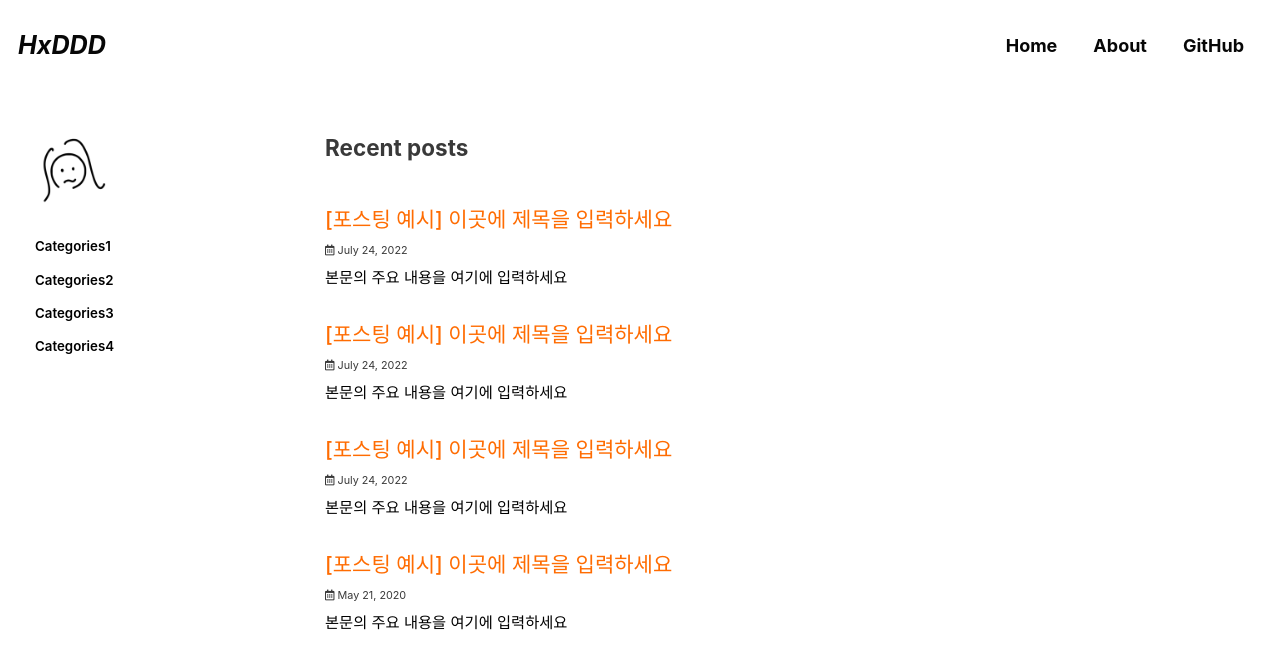
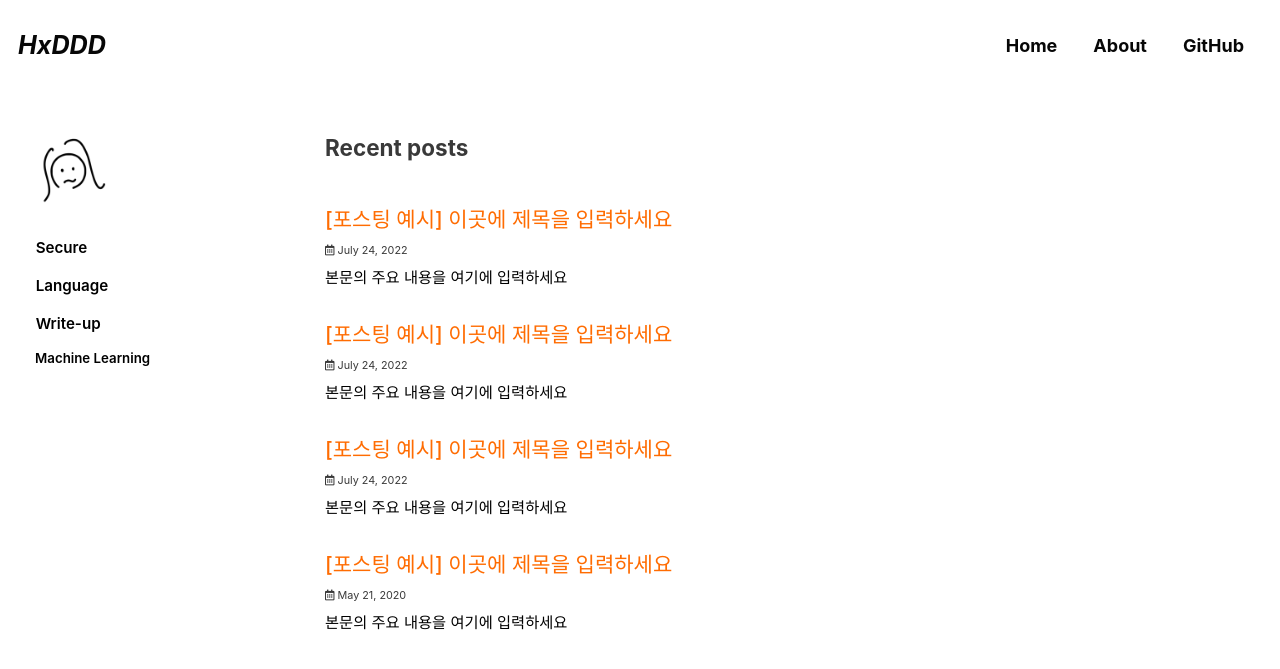
Before and after one commit to HxDDD/HxDDD.github.io, a Jekyll site: the page built from index.html, in a window 1280 px wide and 900 px high. Shown: the top 669 px of the window. Built offline with Jekyll 4.4.1, drawn with Linux system fonts in a browser that asks for light colours; cached includes are drawn as plain includes; some web fonts are replaced; the list of posts is cut into pages by our own code; some of the changed lines change nothing that is shown.

Commit message:
theme change

```diff
--- a/_data/navigation.yml
+++ b/_data/navigation.yml
@@ -18,11 +18,34 @@ main:
 # sidebar navigation (categories)
 # 2022.02.15 sidebar update : simple ver.
 categories:
-  - title: "Categories1"
-    url: /categories/categories1/
-  - title: "Categories2"
-    url: /categories/categories2/
-  - title: "Categories3"
-    url: /categories/categories3/
-  - title: "Categories4"
-    url: /categories/categories4/
+  - title: "Secure"
+    children:
+      - title: Web
+        url: /secure/web
+      - title: Android
+        url: /secure/android
+      - title: Reverse Engineering
+        url: /secure/Reverse_Engineering
+
+  - title: "Language"
+    children:
+      - title: Coding Test
+        url: /language/coding_test
+      - title: Python
+        url: /language/python
+      - title: React
+        url: /language/react
+      - title: C&C++
+        url: /language/include
+
+  - title: "Write-up"
+    children:
+      - title: Wargame
+        url: /write_up/wargame
+      - title: Ctf
+        url: /write_up/ctf
+      - title: CVE
+        url: /write_up/cve
+
+  - title: "Machine Learning"
+    url: /machine_learning
```
Also changed, not shown: 9 other files.
